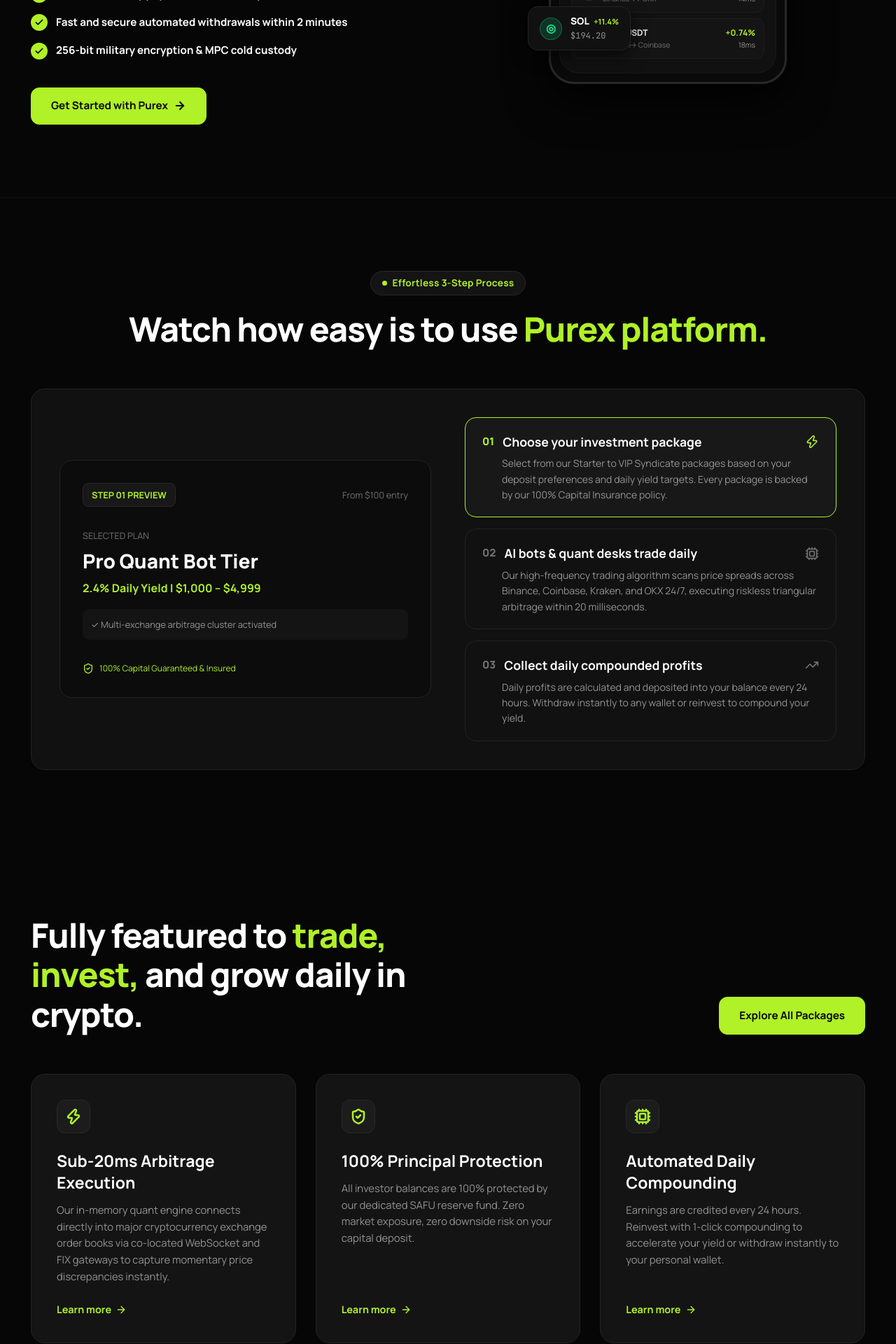
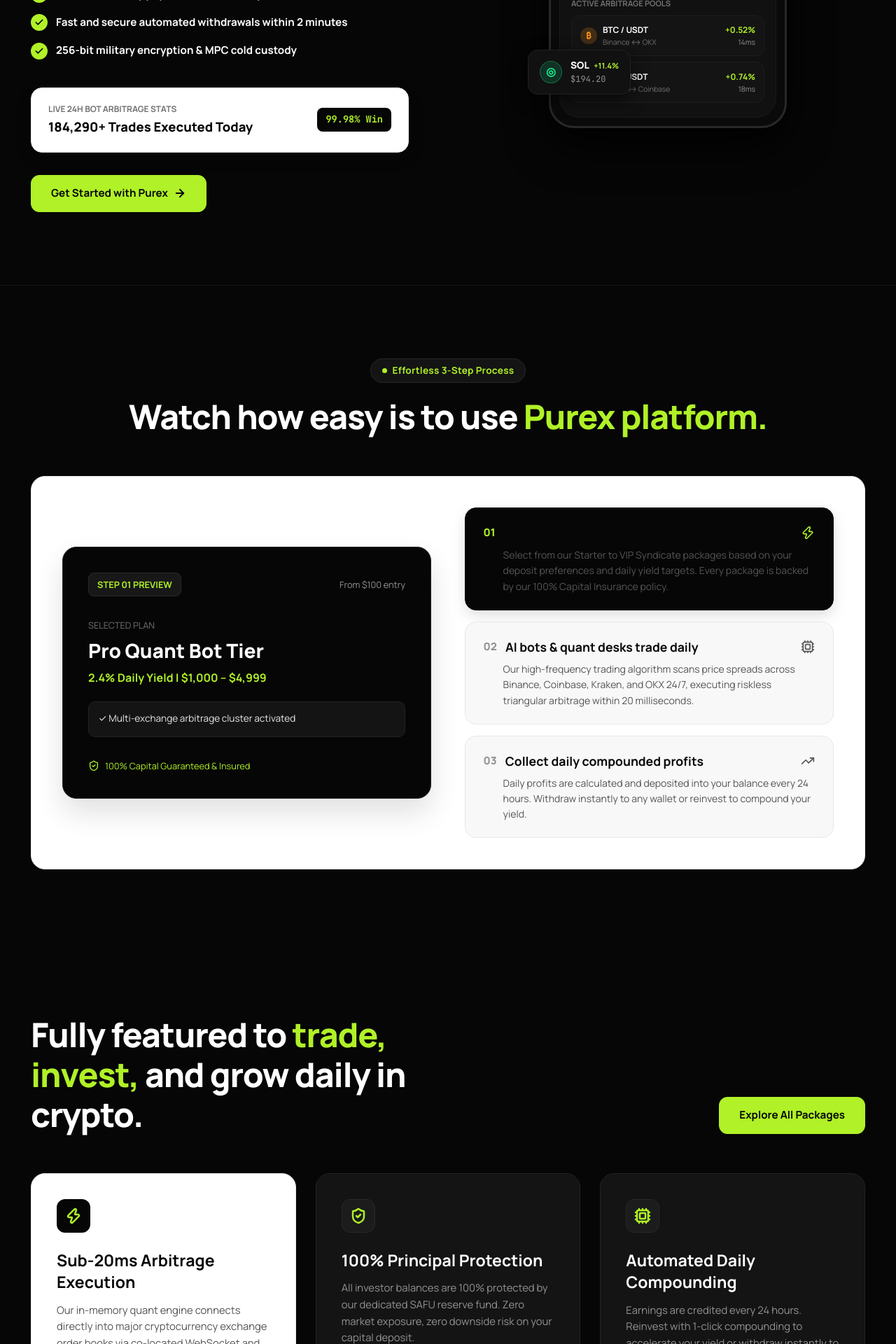
Before and after one commit to jeansofy92-code/purex-exchange, a React (Vite) app: page / in a window 1280 px wide. Shown: the part 1720-3640 px from the top of the page at 70% size. Built offline with nearby package versions, Linux system fonts and the light colour scheme.

Commit message:
feat: enhance landing page with signature Finantech white contrast cards across Bento grid, steps, ROI calculator, testimonials and CTA banner

```diff
--- a/src/components/home/FeatureGrid.jsx
+++ b/src/components/home/FeatureGrid.jsx
@@ -33,16 +33,15 @@ export default function FeatureGrid() {
           gridTemplateColumns: 'repeat(auto-fit, minmax(320px, 1fr))',
           gap: '1.75rem'
         }}>
-          {/* Card 1: Large Featured */}
+          {/* Card 1: Large Featured - Signature White Card */}
           <ScrollReveal delay={0.1}>
-            <div className="finantech-card" style={{ height: '100%', display: 'flex', flexDirection: 'column', justifyContent: 'space-between' }}>
+            <div className="finantech-card-white" style={{ height: '100%', display: 'flex', flexDirection: 'column', justifyContent: 'space-between' }}>
               <div>
                 <div style={{
                   width: '48px',
                   height: '48px',
                   borderRadius: '12px',
-                  backgroundColor: '#1c1c1c',
-                  border: '1px solid #282828',
+                  backgroundColor: '#060606',
                   display: 'flex',
                   alignItems: 'center',
                   justifyContent: 'center',
@@ -50,14 +49,14 @@ export default function FeatureGrid() {
                 }}>
                   <Zap size={24} color="#B0F127" strokeWidth={2.5} />
                 </div>
-                <h3 className="display-4" style={{ marginBottom: '0.75rem' }}>
+                <h3 className="display-4" style={{ marginBottom: '0.75rem', color: '#060606' }}>
                   Sub-20ms Arbitrage Execution
                 </h3>
-                <p style={{ color: '#939393', fontSize: '0.925rem', lineHeight: 1.6, marginBottom: '1.5rem' }}>
+                <p style={{ color: '#555555', fontSize: '0.925rem', lineHeight: 1.6, marginBottom: '1.5rem' }}>
                   Our in-memory quant engine connects directly into major cryptocurrency exchange order books via co-located WebSocket and FIX gateways to capture momentary price discrepancies instantly.
                 </p>
               </div>
-              <a href="#how-it-works" style={{ color: '#B0F127', textDecoration: 'none', fontWeight: 700, fontSize: '0.9rem', display: 'flex', alignItems: 'center', gap: '0.4rem' }}>
+              <a href="#how-it-works" style={{ color: '#060606', textDecoration: 'none', fontWeight: 800, fontSize: '0.9rem', display: 'flex', alignItems: 'center', gap: '0.4rem' }}>
                 Learn more <ArrowRight size={16} />
               </a>
             </div>
@@ -123,16 +122,15 @@ export default function FeatureGrid() {
             </div>
           </ScrollReveal>
 
-          {/* Card 4 */}
+          {/* Card 4 - Signature White Card */}
           <ScrollReveal delay={0.4}>
-            <div className="finantech-card" style={{ height: '100%', display: 'flex', flexDirection: 'column', justifyContent: 'space-between' }}>
+            <div className="finantech-card-white" style={{ height: '100%', display: 'flex', flexDirection: 'column', justifyContent: 'space-between' }}>
               <div>
                 <div style={{
                   width: '48px',
                   height: '48px',
                   borderRadius: '12px',
-                  backgroundColor: '#1c1c1c',
-                  border: '1px solid #282828',
+                  backgroundColor: '#060606',
                   display: 'flex',
                   alignItems: 'center',
                   justifyContent: 'center',
@@ -140,14 +138,14 @@ export default function FeatureGrid() {
                 }}>
                   <BarChart3 size={24} color="#B0F127" strokeWidth={2.5} />
                 </div>
-                <h3 className="display-4" style={{ marginBottom: '0.75rem' }}>
+                <h3 className="display-4" style={{ marginBottom: '0.75rem', color: '#060606' }}>
                   Tiered Pro Quant Desks
                 </h3>
-                <p style={{ color: '#939393', fontSize: '0.925rem', lineHeight: 1.6, marginBottom: '1.5rem' }}>
+                <p style={{ color: '#555555', fontSize: '0.925rem', lineHeight: 1.6, marginBottom: '1.5rem' }}>
                   Higher packages allocate institutional quantitative traders and dedicated flash-liquidity bots to trade wider multi-token triangular arbitrage pairs.
                 </p>
               </div>
-              <a href="#packages" style={{ color: '#B0F127', textDecoration: 'none', fontWeight: 700, fontSize: '0.9rem', display: 'flex', alignItems: 'center', gap: '0.4rem' }}>
+              <a href="#packages" style={{ color: '#060606', textDecoration: 'none', fontWeight: 800, fontSize: '0.9rem', display: 'flex', alignItems: 'center', gap: '0.4rem' }}>
                 Learn more <ArrowRight size={16} />
               </a>
             </div>
--- a/src/components/home/InteractiveSteps.jsx
+++ b/src/components/home/InteractiveSteps.jsx
@@ -45,9 +45,9 @@ export default function InteractiveSteps() {
         </ScrollReveal>
 
         <ScrollReveal delay={0.2}>
-          <div className="finantech-card" style={{
-            padding: '2.5rem',
-            backgroundColor: '#111111'
+          <div className="finantech-card-white" style={{
+            padding: '2.75rem',
+            border: '1px solid #e7e7e7'
           }}>
             <div style={{
               display: 'grid',
@@ -55,16 +55,17 @@ export default function InteractiveSteps() {
               gap: '3rem',
               alignItems: 'center'
             }}>
-              {/* Left Side: Interactive Step Visual */}
+              {/* Left Side: Interactive Step Visual (Dark Contrast Box) */}
               <div style={{
-                backgroundColor: '#0c0c0c',
+                backgroundColor: '#060606',
                 border: '1px solid #232323',
-                borderRadius: '18px',
-                padding: '2rem',
-                minHeight: '340px',
+                borderRadius: '20px',
+                padding: '2.25rem',
+                minHeight: '360px',
                 display: 'flex',
                 flexDirection: 'column',
-                justifyContent: 'space-between'
+                justifyContent: 'space-between',
+                boxShadow: '0 20px 40px rgba(0,0,0,0.12)'
               }}>
                 <div style={{ display: 'flex', justifyContent: 'space-between', alignItems: 'center' }}>
                   <span style={{
@@ -78,7 +79,7 @@ export default function InteractiveSteps() {
                   }}>
                     STEP {steps[activeTab].step} PREVIEW
                   </span>
-                  <span style={{ fontSize: '0.8rem', color: '#717172' }}>
+                  <span style={{ fontSize: '0.8rem', color: '#939393' }}>
                     {steps[activeTab].tag}
                   </span>
                 </div>
@@ -88,7 +89,7 @@ export default function InteractiveSteps() {
                     <div style={{ fontSize: '0.8rem', color: '#717172', textTransform: 'uppercase' }}>SELECTED PLAN</div>
                     <div style={{ fontSize: '1.75rem', fontWeight: 800, color: '#fff', marginTop: '0.25rem' }}>Pro Quant Bot Tier</div>
                     <div style={{ fontSize: '1rem', color: '#B0F127', fontWeight: 700, marginTop: '0.25rem' }}>2.4% Daily Yield | $1,000 – $4,999</div>
-                    <div style={{ marginTop: '1rem', padding: '0.75rem', backgroundColor: '#141414', borderRadius: '10px', fontSize: '0.8rem', color: '#939393' }}>
+                    <div style={{ marginTop: '1.25rem', padding: '0.85rem', backgroundColor: '#141414', borderRadius: '10px', fontSize: '0.85rem', color: '#e7e7e7', border: '1px solid #232323' }}>
                       ✓ Multi-exchange arbitrage cluster activated
                     </div>
                   </div>
@@ -99,7 +100,7 @@ export default function InteractiveSteps() {
                     <div style={{ fontSize: '0.8rem', color: '#717172', textTransform: 'uppercase' }}>LIVE BOT ARBITRAGE STREAM</div>
                     <div style={{ fontSize: '1.5rem', fontWeight: 800, color: '#B0F127', marginTop: '0.25rem' }}>14 Trades Executed / Sec</div>
                     <div style={{ fontSize: '0.9rem', color: '#fff', marginTop: '0.25rem' }}>Binance ↔ Coinbase spread: +0.64% profit</div>
-                    <div style={{ marginTop: '1rem', padding: '0.75rem', backgroundColor: '#141414', borderRadius: '10px', fontSize: '0.8rem', color: '#939393' }}>
+                    <div style={{ marginTop: '1.25rem', padding: '0.85rem', backgroundColor: '#141414', borderRadius: '10px', fontSize: '0.85rem', color: '#e7e7e7', border: '1px solid #232323' }}>
                       ✓ 100% Capital Risk-Shield Enabled
                     </div>
                   </div>
@@ -110,18 +111,18 @@ export default function InteractiveSteps() {
                     <div style={{ fontSize: '0.8rem', color: '#717172', textTransform: 'uppercase' }}>DAILY ACCRUED BALANCE</div>
                     <div style={{ fontSize: '1.75rem', fontWeight: 800, color: '#B0F127', marginTop: '0.25rem' }}>+$240.00 Credited</div>
                     <div style={{ fontSize: '0.9rem', color: '#fff', marginTop: '0.25rem' }}>Next payout in: 06h 42m 18s</div>
-                    <div style={{ marginTop: '1rem', padding: '0.75rem', backgroundColor: '#141414', borderRadius: '10px', fontSize: '0.8rem', color: '#939393' }}>
+                    <div style={{ marginTop: '1.25rem', padding: '0.85rem', backgroundColor: '#141414', borderRadius: '10px', fontSize: '0.85rem', color: '#e7e7e7', border: '1px solid #232323' }}>
                       ✓ Instant withdraw to USDT/BTC/ETH anytime
                     </div>
                   </div>
                 )}
 
-                <div style={{ display: 'flex', alignItems: 'center', gap: '0.5rem', fontSize: '0.75rem', color: '#B0F127' }}>
+                <div style={{ display: 'flex', alignItems: 'center', gap: '0.5rem', fontSize: '0.8rem', color: '#B0F127' }}>
                   <ShieldCheck size={16} /> 100% Capital Guaranteed & Insured
                 </div>
               </div>
 
-              {/* Right Side: Step Tabs List */}
+              {/* Right Side: Step Tabs List with High Contrast */}
               <div style={{ display: 'flex', flexDirection: 'column', gap: '1rem' }}>
                 {steps.map((item, idx) => {
                   const isActive = activeTab === idx
@@ -132,13 +133,14 @@ export default function InteractiveSteps() {
                       key={idx}
                       onClick={() => setActiveTab(idx)}
                       style={{
-                        padding: '1.25rem 1.5rem',
+                        padding: '1.35rem 1.6rem',
                         borderRadius: '16px',
-                        backgroundColor: isActive ? '#181818' : '#111111',
+                        backgroundColor: isActive ? '#060606' : '#f8f8f8',
                         border: '1px solid',
-                        borderColor: isActive ? '#B0F127' : '#232323',
+                        borderColor: isActive ? '#060606' : '#e8e8e8',
                         cursor: 'pointer',
-                        transition: 'all 0.25s ease'
+                        transition: 'all 0.25s ease',
+                        boxShadow: isActive ? '0 8px 20px rgba(0,0,0,0.12)' : 'none'
                       }}
                     >
                       <div style={{ display: 'flex', alignItems: 'center', justifyContent: 'space-between', marginBottom: '0.4rem' }}>
@@ -146,17 +148,22 @@ export default function InteractiveSteps() {
                           <span style={{
                             fontSize: '0.95rem',
                             fontWeight: 800,
-                            color: isActive ? '#B0F127' : '#717172'
+                            color: isActive ? '#B0F127' : '#939393'
                           }}>
                             {item.step}
                           </span>
-                          <h3 style={{ fontSize: '1.1rem', fontWeight: 700, color: '#fff' }}>
+                          <h3 style={{ fontSize: '1.1rem', fontWeight: 700, color: isActive ? '#ffffff' : '#060606' }}>
                             {item.title}
                           </h3>
                         </div>
-                        <Icon size={20} color={isActive ? '#B0F127' : '#717172'} />
+                        <Icon size={20} color={isActive ? '#B0F127' : '#555555'} />
                       </div>
-                      <p style={{ fontSize: '0.875rem', color: '#939393', lineHeight: 1.6, paddingLeft: '1.75rem' }}>
+                      <p style={{
+                        fontSize: '0.875rem',
+                        color: isActive ? '#c5c5c5' : '#555555',
+                        lineHeight: 1.6,
+                        paddingLeft: '1.75rem'
+                      }}>
                         {item.desc}
                       </p>
                     </div>
--- a/src/components/home/PhoneAppSection.jsx
+++ b/src/components/home/PhoneAppSection.jsx
@@ -85,6 +85,37 @@ export default function PhoneAppSection() {
                 </div>
               </div>
 
+              {/* Crisp White Stats Callout Card */}
+              <div className="finantech-card-white" style={{
+                padding: '1.25rem 1.5rem',
+                borderRadius: '16px',
+                marginBottom: '2rem',
+                display: 'flex',
+                alignItems: 'center',
+                justifyContent: 'space-between',
+                gap: '1rem',
+                border: '1px solid #e7e7e7',
+                boxShadow: '0 8px 24px rgba(0,0,0,0.1)'
+              }}>
+                <div>
+                  <div style={{ fontSize: '0.75rem', color: '#717172', textTransform: 'uppercase', fontWeight: 700 }}>LIVE 24H BOT ARBITRAGE STATS</div>
+                  <div style={{ fontSize: '1.15rem', fontWeight: 800, color: '#060606', marginTop: '0.15rem' }}>
+                    184,290+ Trades Executed Today
+                  </div>
+                </div>
+                <div style={{
+                  backgroundColor: '#060606',
+                  color: '#B0F127',
+                  padding: '0.4rem 0.75rem',
+                  borderRadius: '8px',
+                  fontWeight: 800,
+                  fontSize: '0.85rem',
+                  fontFamily: 'var(--font-mono)'
+                }}>
+                  99.98% Win
+                </div>
+              </div>
+
               <a href="#packages" className="btn-primary">
                 Get Started with Purex
                 <ArrowRight size={18} strokeWidth={2.5} />
```
Also changed, not shown: src/components/home/CtaBanner.jsx (+36 -12 lines), src/components/home/RoiCalculator.jsx (+30 -26 lines), src/components/home/Testimonials.jsx (+26 -17 lines).
